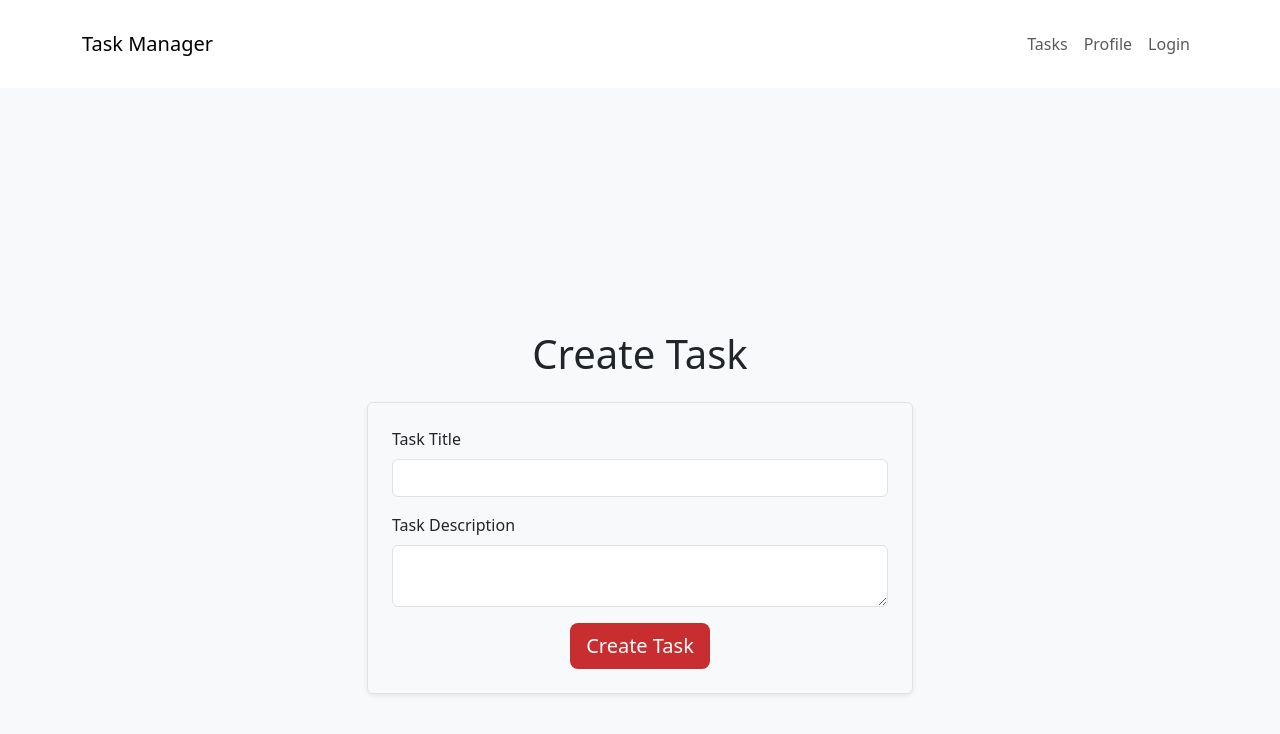
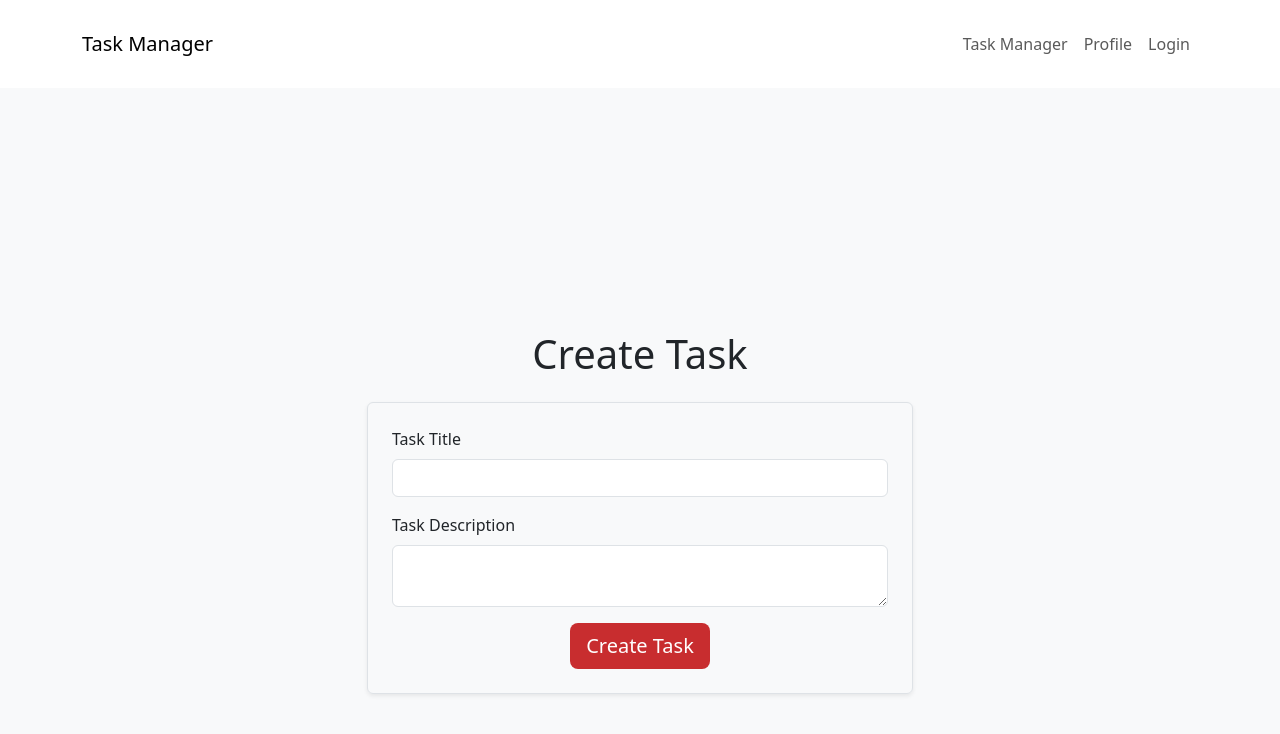
Before and after one commit to JoelErulu/TaskManager, a React (Create React App) app: page /create-task in a window 1280 px wide. Shown: the top 734 px of the page. Built offline with nearby package versions, Linux system fonts and the light colour scheme; no server answers; the HTML template or start-up script is replaced by a standard one.

Commit message:
Some small touches

```diff
--- a/package.json
+++ b/package.json
@@ -13,6 +13,7 @@
     "react-dom": "^16.13.1",
     "react-firebase-dashboard": "file:",
     "react-hook-form": "^5.7.2",
+    "react-icons": "^5.3.0",
     "react-router-dom": "^5.2.0",
     "react-scripts": "5.0.1"
   },
--- a/src/App.js
+++ b/src/App.js
@@ -15,6 +15,7 @@ import CreateTask from './pages/CreateTask.js'
 import ViewTask from './pages/ViewTask.js'
 import UserLanding from './pages/UserLanding.js'
 import CompletedTasks from './pages/CompletedTasks.js'
+import Footer from './components/Footer.js'
 
 
 
@@ -38,10 +39,6 @@ function App() {
               <Route path="/view-task" component={ViewTask} />
               <Route path="/completed-tasks" component={CompletedTasks} />
 
-
-
-
-              {/* Redirect to Landing if no route matches */}
               <Redirect to="/" />
             </Switch>
           </div>
--- a/src/components/Header.js
+++ b/src/components/Header.js
@@ -21,7 +21,6 @@ function Header() {
   return (
     <header className="bg-white p-3 mb-4">
       <div className="container">
-        {/* Navbar */}
         <nav className="navbar navbar-expand-lg navbar-light">
           <a className="navbar-brand" href="/">
             Task Manager
@@ -40,8 +39,8 @@ function Header() {
           <div className="collapse navbar-collapse" id="navbarNav">
             <ul className="navbar-nav ms-auto">
               <li className="nav-item">
-                <a className="nav-link" href="/view-task">
-                  Tasks
+                <a className="nav-link" href="/taskmanager">
+                  Task Manager
                 </a>
               </li>
               <li className="nav-item">
--- a/src/firebase/firebaseUtils.js
+++ b/src/firebase/firebaseUtils.js
@@ -69,7 +69,7 @@ export const markTaskAsDone = async (taskId) => {
 
     await db.collection('completedTasks').doc(taskId).set({
       ...taskData,
-      completedAt: new Date().toISOString(), // Add completed timestamp
+      completedAt: new Date().toISOString(),
     });
 
     await taskRef.delete();
--- a/src/pages/ViewTask.js
+++ b/src/pages/ViewTask.js
@@ -57,9 +57,9 @@ const ViewTask = () => {
 
   const handleMarkAsDone = async (taskId) => {
     setLoading(true);
-    const result = await markTaskAsDone(taskId); // Function to mark task as done and move it to completedTasks table
+    const result = await markTaskAsDone(taskId);
     if (result.success) {
-      setTasks(tasks.filter((task) => task.id !== taskId)); // Remove task from current list
+      setTasks(tasks.filter((task) => task.id !== taskId));
     } else {
       console.error('Error marking task as done');
     }
```
Also changed, not shown: src/components/Footer.js (added), 1 other file (tests, documents, lock files or other folders).
